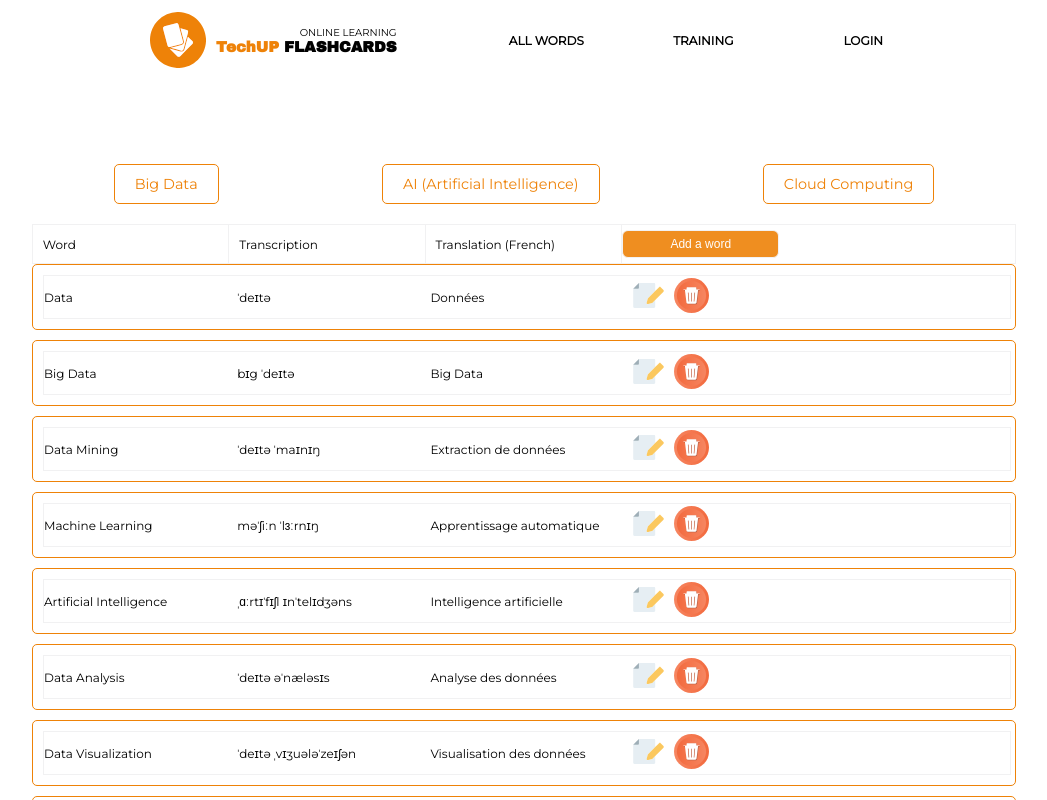
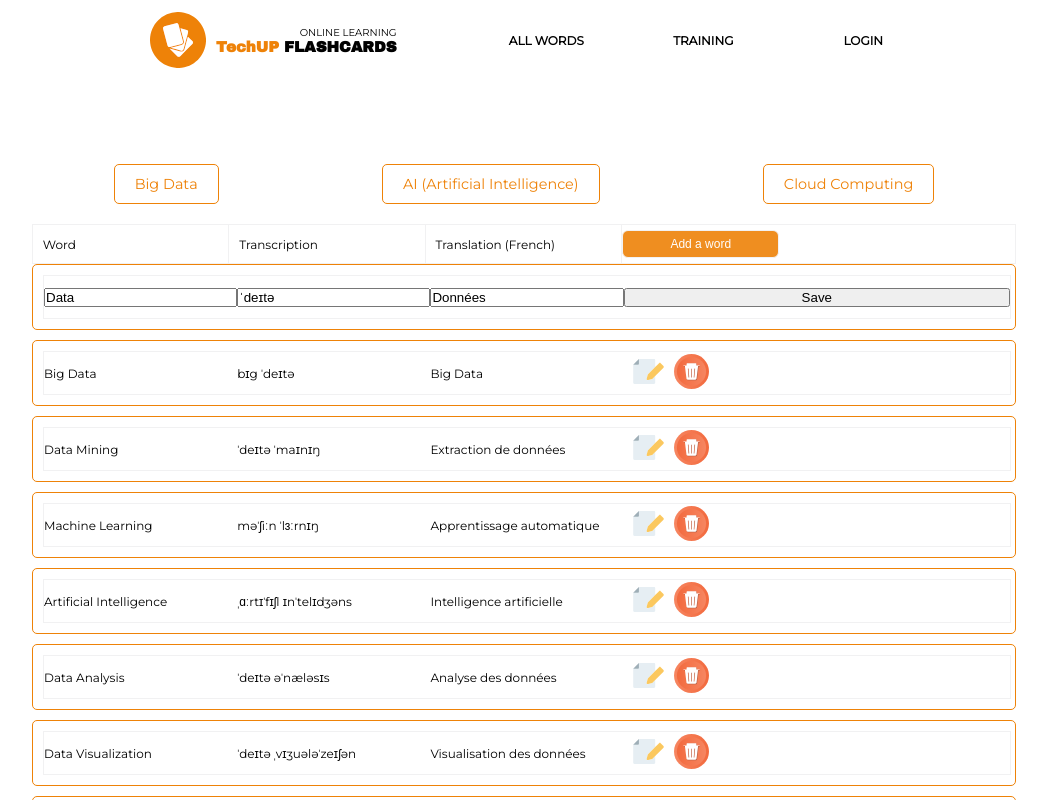
Before and after one commit to ussamaismaili/TechUp, a React (Create React App) app: page /words/bigdata in a window 1280 px wide. Both pictures are taken after a click on the picture 764 px from the left and 295 px from the top of the page. Shown: the top 800 px of the page, without its empty margins (116-1163 px from the left). Built offline with nearby package versions, Linux system fonts and the light colour scheme; no server answers.

Commit message:
code optimisation

```diff
--- a/src/assets/components/modes/AllTheWords/Word.jsx
+++ b/src/assets/components/modes/AllTheWords/Word.jsx
@@ -1,18 +1,59 @@
-import React from 'react';
+import React, { useState } from 'react';
 import ButtonEdit from './ButtonEdit';
 import ButtonDelete from './ButtonDelete';
 import './Word.scss';
 
 const Word = ({ word, transcription, translation, id, wordsStore }) => {
+    const [isEditing, setIsEditing] = useState(false);
+    const [editedWord, setEditedWord] = useState(word);
+    const [editedTranscription, setEditedTranscription] = useState(transcription);
+    const [editedTranslation, setEditedTranslation] = useState(translation);
+
+    const handleEdit = () => {
+        setIsEditing(true);
+    };
+
+    const handleSave = () => {
+        wordsStore.editWord(id, {
+            english: editedWord,
+            transcription: editedTranscription,
+            french: editedTranslation
+        });
+        setIsEditing(false);
+    };
+
     return (
         <div className="Word">
+            {isEditing ? (
+                <>
+                    <input
+                        type="text"
+                        value={editedWord}
+                        onChange={(e) => setEditedWord(e.target.value)}
+                    />
+                    <input
+                        type="text"
+                        value={editedTranscription}
+                        onChange={(e) => setEditedTranscription(e.target.value)}
+                    />
+                    <input
+                        type="text"
+                        value={editedTranslation}
+                        onChange={(e) => setEditedTranslation(e.target.value)}
+                    />
+                    <button onClick={handleSave}>Save</button>
+                </>
+            ) : (
+                <>
                     <div>{word}</div>
                     <div>{transcription}</div>
                     <div>{translation}</div>
                     <div className="Word__buttons">
-                <ButtonEdit onClick={() => {/* handle edit */}} />
+                        <ButtonEdit onClick={handleEdit} />
                         <ButtonDelete id={id} wordsStore={wordsStore} setIsDeleted={() => {/* handle delete */}} />
                     </div>
+                </>
+            )}
         </div>
     );
 };
```
Lines whose indentation alone changed are shown as unchanged.
